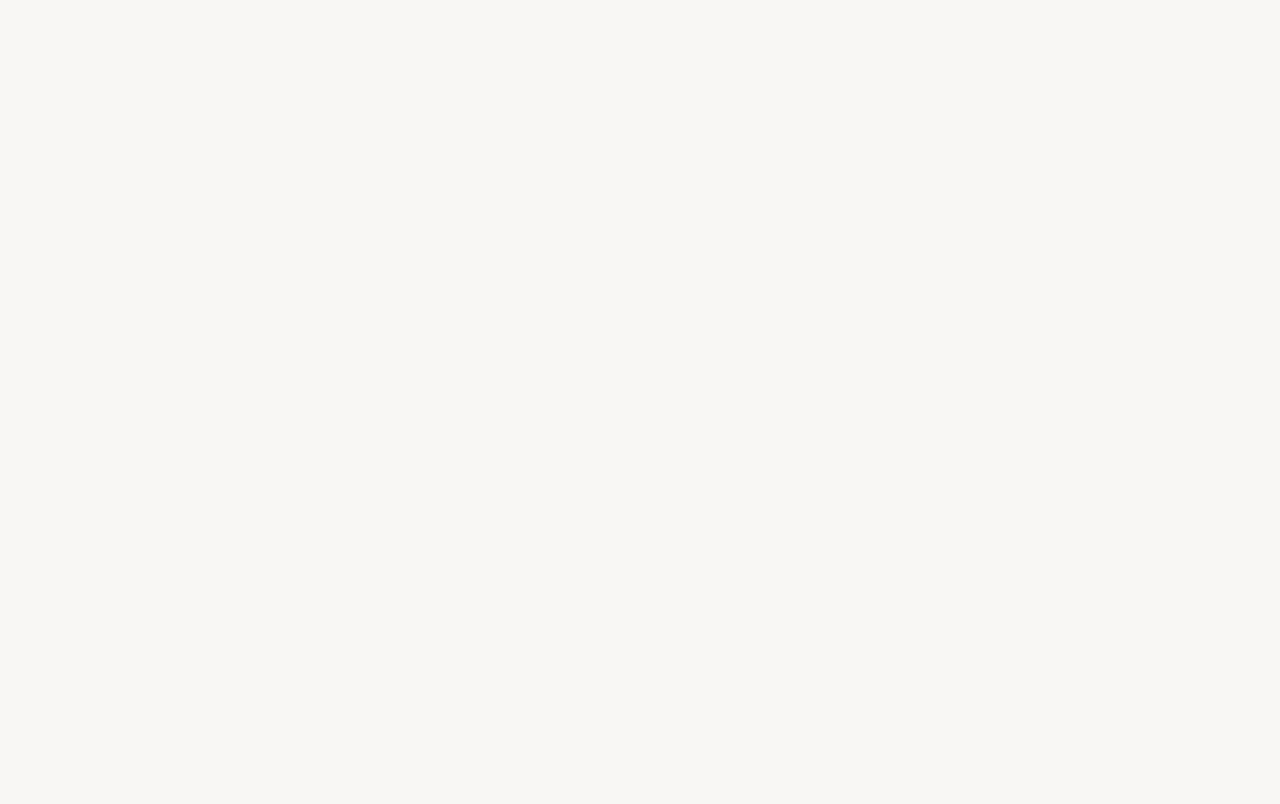
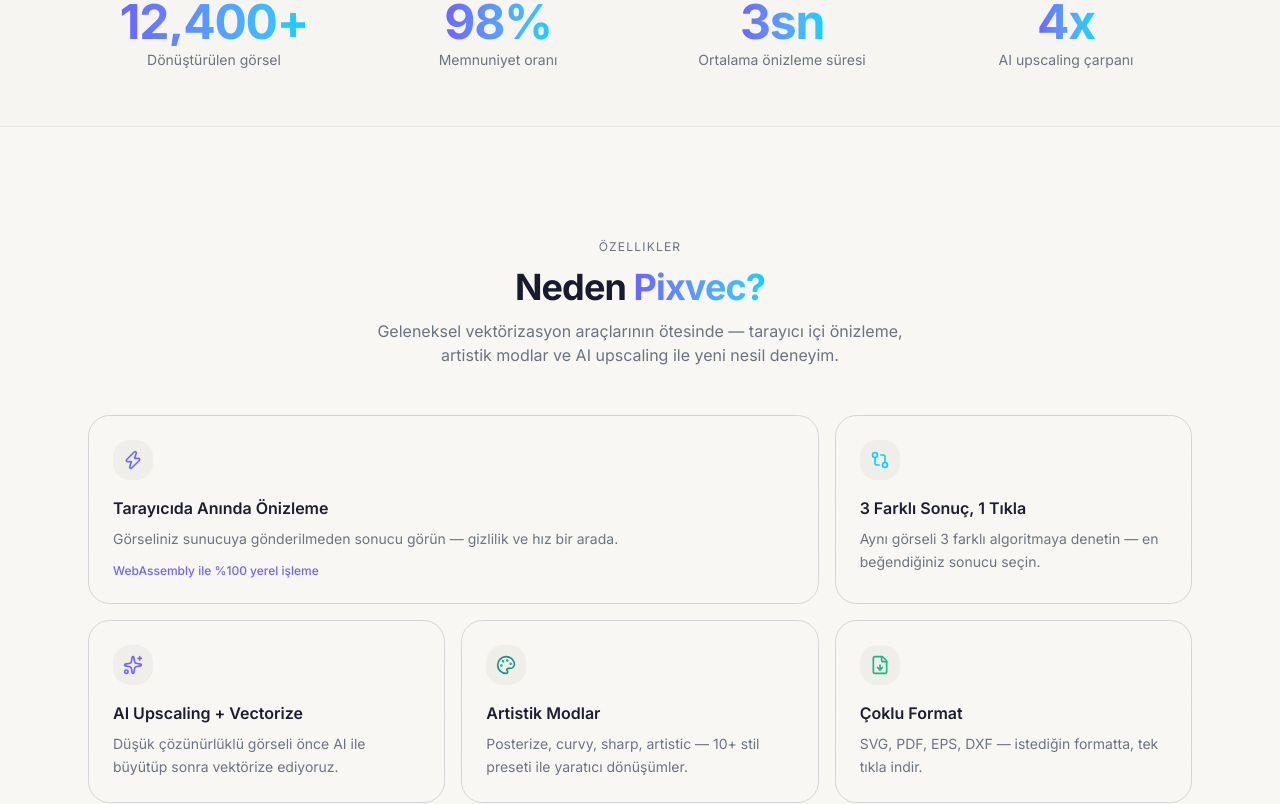
Before and after one commit to ademkr/pixvec, a Next.js app: page / in a window 1280 px wide. Shown: the part 800-1604 px from the top of the page. Before the commit the page ends 800 px from the top, so only its background shows below. Built offline with nearby package versions, Linux system fonts and the light colour scheme.

Commit message:
feat: social proof section with count-up animation

```diff
--- a/app/page.tsx
+++ b/app/page.tsx
@@ -1,5 +1,7 @@
 import { Header } from "@/components/layout/Header";
 import { Hero } from "@/components/features/Hero";
+import { SocialProof } from "@/components/features/SocialProof";
+import { FeaturesGrid } from "@/components/features/FeaturesGrid";
 
 export default function Home() {
   return (
@@ -7,6 +9,8 @@
       <Header />
       <main className="flex-1">
         <Hero />
+        <SocialProof />
+        <FeaturesGrid />
         {/* Section'lar onaylandıkça buraya eklenecek */}
       </main>
     </>
--- /dev/null
+++ b/components/features/FeaturesGrid.tsx
@@ -0,0 +1,164 @@
+"use client";
+
+import { motion } from "framer-motion";
+import {
+  Zap,
+  GitCompare,
+  Sparkles,
+  Palette,
+  FileDown,
+  Files,
+} from "lucide-react";
+import { cn } from "@/lib/utils";
+
+interface FeatureCard {
+  icon: React.ElementType;
+  title: string;
+  description: string;
+  detail?: string;
+  wide?: boolean;
+  accent?: "purple" | "cyan" | "teal" | "emerald" | "amber";
+}
+
+const FEATURES: FeatureCard[] = [
+  {
+    icon: Zap,
+    title: "Tarayıcıda Anında Önizleme",
+    description:
+      "Görseliniz sunucuya gönderilmeden sonucu görün — gizlilik ve hız bir arada.",
+    detail: "WebAssembly ile %100 yerel işleme",
+    wide: true,
+    accent: "purple",
+  },
+  {
+    icon: GitCompare,
+    title: "3 Farklı Sonuç, 1 Tıkla",
+    description:
+      "Aynı görseli 3 farklı algoritmaya denetin — en beğendiğiniz sonucu seçin.",
+    accent: "cyan",
+  },
+  {
+    icon: Sparkles,
+    title: "AI Upscaling + Vectorize",
+    description:
+      "Düşük çözünürlüklü görseli önce AI ile büyütüp sonra vektörize ediyoruz.",
+    accent: "purple",
+  },
+  {
+    icon: Palette,
+    title: "Artistik Modlar",
+    description: "Posterize, curvy, sharp, artistic — 10+ stil preseti ile yaratıcı dönüşümler.",
+    accent: "teal",
+  },
+  {
+    icon: FileDown,
+    title: "Çoklu Format",
+    description: "SVG, PDF, EPS, DXF — istediğin formatta, tek tıkla indir.",
+    accent: "emerald",
+  },
+  {
+    icon: Files,
+    title: "Batch Processing",
+    description: "10+ dosyayı aynı anda yükleyin, tek ZIP olarak indirin.",
+    detail: "Pro plan ile 100 dosya/seferde",
+    wide: true,
+    accent: "cyan",
+  },
+];
+
+const ACCENT_CLASSES = {
+  purple:  { icon: "text-brand-purple", glow: "from-brand-purple/20 to-brand-purple/5",  border: "hover:border-brand-purple/40" },
+  cyan:    { icon: "text-brand-cyan",   glow: "from-brand-cyan/20 to-brand-cyan/5",      border: "hover:border-brand-cyan/40"   },
+  teal:    { icon: "text-brand-teal",   glow: "from-brand-teal/20 to-brand-teal/5",      border: "hover:border-brand-teal/40"   },
+  emerald: { icon: "text-brand-emerald",glow: "from-brand-emerald/20 to-brand-emerald/5",border: "hover:border-brand-emerald/40"},
+  amber:   { icon: "text-brand-amber",  glow: "from-brand-amber/20 to-brand-amber/5",    border: "hover:border-brand-amber/40"  },
+};
+
+function FeatureCardItem({ card, index }: { card: FeatureCard; index: number }) {
+  const accent = ACCENT_CLASSES[card.accent ?? "purple"];
+  const Icon = card.icon;
+
+  return (
+    <motion.div
+      initial={{ opacity: 0, y: 24 }}
+      whileInView={{ opacity: 1, y: 0 }}
+      viewport={{ once: true, margin: "-40px" }}
+      transition={{ duration: 0.45, delay: index * 0.07 }}
+      whileHover={{ y: -4, transition: { duration: 0.2 } }}
+      className={cn(
+        "group relative overflow-hidden rounded-2xl border border-border p-6 transition-colors duration-200",
+        "bg-background/60 backdrop-blur-sm dark:bg-card/60",
+        accent.border,
+        card.wide ? "md:col-span-2" : ""
+      )}
+    >
+      {/* Glow arka plan */}
+      <div
+        className={cn(
+          "pointer-events-none absolute inset-0 rounded-2xl bg-gradient-to-br opacity-0 transition-opacity duration-300 group-hover:opacity-100",
+          accent.glow
+        )}
+      />
+
+      {/* İkon */}
+      <div className={cn(
+        "mb-4 flex h-10 w-10 items-center justify-center rounded-xl bg-muted",
+        "group-hover:bg-background transition-colors"
+      )}>
+        <Icon className={cn("h-5 w-5", accent.icon)} />
+      </div>
+
+      {/* İçerik */}
+      <h3 className="mb-2 font-semibold text-foreground">{card.title}</h3>
+      <p className="text-sm text-muted-foreground leading-relaxed">{card.description}</p>
+
+      {card.detail && (
+        <p className={cn("mt-3 text-xs font-medium", accent.icon)}>
+          {card.detail}
+        </p>
+      )}
+
+      {/* Glassmorphism overlay */}
+      <div className="pointer-events-none absolute inset-0 rounded-2xl bg-gradient-to-b from-white/[0.03] to-transparent" />
+    </motion.div>
+  );
+}
+
+export function FeaturesGrid() {
+  return (
+    <section id="features" className="py-20 sm:py-28">
+      <div className="mx-auto max-w-6xl px-4 sm:px-6">
+
+        {/* Başlık */}
+        <motion.div
+          initial={{ opacity: 0, y: 20 }}
+          whileInView={{ opacity: 1, y: 0 }}
+          viewport={{ once: true, margin: "-60px" }}
+          transition={{ duration: 0.5 }}
+          className="mb-12 text-center"
+        >
+          <p className="mb-3 text-xs uppercase tracking-widest text-muted-foreground">
+            Özellikler
+          </p>
+          <h2 className="mb-3 text-3xl font-bold tracking-tight sm:text-4xl">
+            Neden{" "}
+            <span className="bg-gradient-to-r from-brand-purple to-brand-cyan bg-clip-text text-transparent">
+              Pixvec?
+            </span>
+          </h2>
+          <p className="mx-auto max-w-xl text-muted-foreground">
+            Geleneksel vektörizasyon araçlarının ötesinde — tarayıcı içi önizleme,
+            artistik modlar ve AI upscaling ile yeni nesil deneyim.
+          </p>
+        </motion.div>
+
+        {/* Bento Grid */}
+        <div className="grid grid-cols-1 gap-4 md:grid-cols-2 lg:grid-cols-3">
+          {FEATURES.map((card, i) => (
+            <FeatureCardItem key={card.title} card={card} index={i} />
+          ))}
+        </div>
+      </div>
+    </section>
+  );
+}
--- /dev/null
+++ b/components/features/SocialProof.tsx
@@ -0,0 +1,71 @@
+"use client";
+
+import { useEffect, useRef, useState } from "react";
+import { motion, useInView } from "framer-motion";
+
+interface StatProps {
+  end: number;
+  suffix: string;
+  label: string;
+  duration?: number;
+}
+
+function AnimatedStat({ end, suffix, label, duration = 1.8 }: StatProps) {
+  const ref = useRef<HTMLDivElement>(null);
+  const inView = useInView(ref, { once: true, margin: "-60px" });
+  const [count, setCount] = useState(0);
+
+  useEffect(() => {
+    if (!inView) return;
+    const startTime = performance.now();
+    function tick(now: number) {
+      const elapsed = (now - startTime) / 1000;
+      const progress = Math.min(elapsed / duration, 1);
+      // ease-out cubic
+      const eased = 1 - Math.pow(1 - progress, 3);
+      setCount(Math.round(eased * end));
+      if (progress < 1) requestAnimationFrame(tick);
+    }
+    requestAnimationFrame(tick);
+  }, [inView, end, duration]);
+
+  return (
+    <div ref={ref} className="flex flex-col items-center gap-1">
+      <span className="bg-gradient-to-r from-brand-purple to-brand-cyan bg-clip-text text-transparent text-4xl font-bold tracking-tight sm:text-5xl">
+        {count.toLocaleString()}{suffix}
+      </span>
+      <span className="text-sm text-muted-foreground">{label}</span>
+    </div>
+  );
+}
+
+const STATS: StatProps[] = [
+  { end: 12400,  suffix: "+", label: "Dönüştürülen görsel" },
+  { end: 98,     suffix: "%", label: "Memnuniyet oranı" },
+  { end: 3,      suffix: "sn", label: "Ortalama önizleme süresi" },
+  { end: 4,      suffix: "x",  label: "AI upscaling çarpanı" },
+];
+
+
+export function SocialProof() {
+  return (
+    <section className="border-y border-border/50 bg-muted/30 py-14">
+      <div className="mx-auto max-w-6xl px-4 sm:px-6">
+
+        {/* İstatistikler */}
+        <motion.div
+          initial={{ opacity: 0, y: 20 }}
+          whileInView={{ opacity: 1, y: 0 }}
+          viewport={{ once: true, margin: "-60px" }}
+          transition={{ duration: 0.5 }}
+          className="grid grid-cols-2 gap-8 sm:grid-cols-4"
+        >
+          {STATS.map((stat) => (
+            <AnimatedStat key={stat.label} {...stat} />
+          ))}
+        </motion.div>
+
+      </div>
+    </section>
+  );
+}
```
